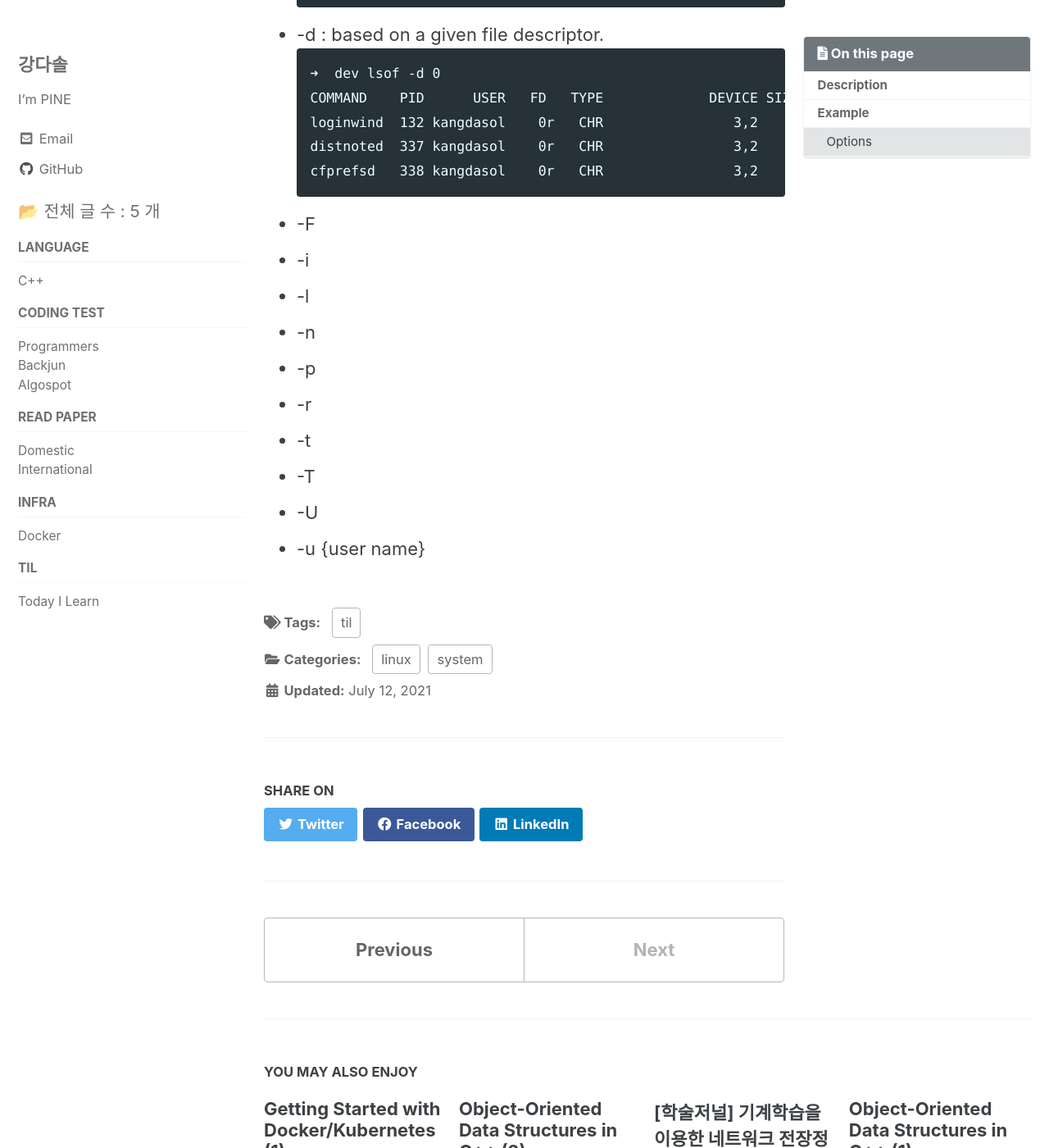
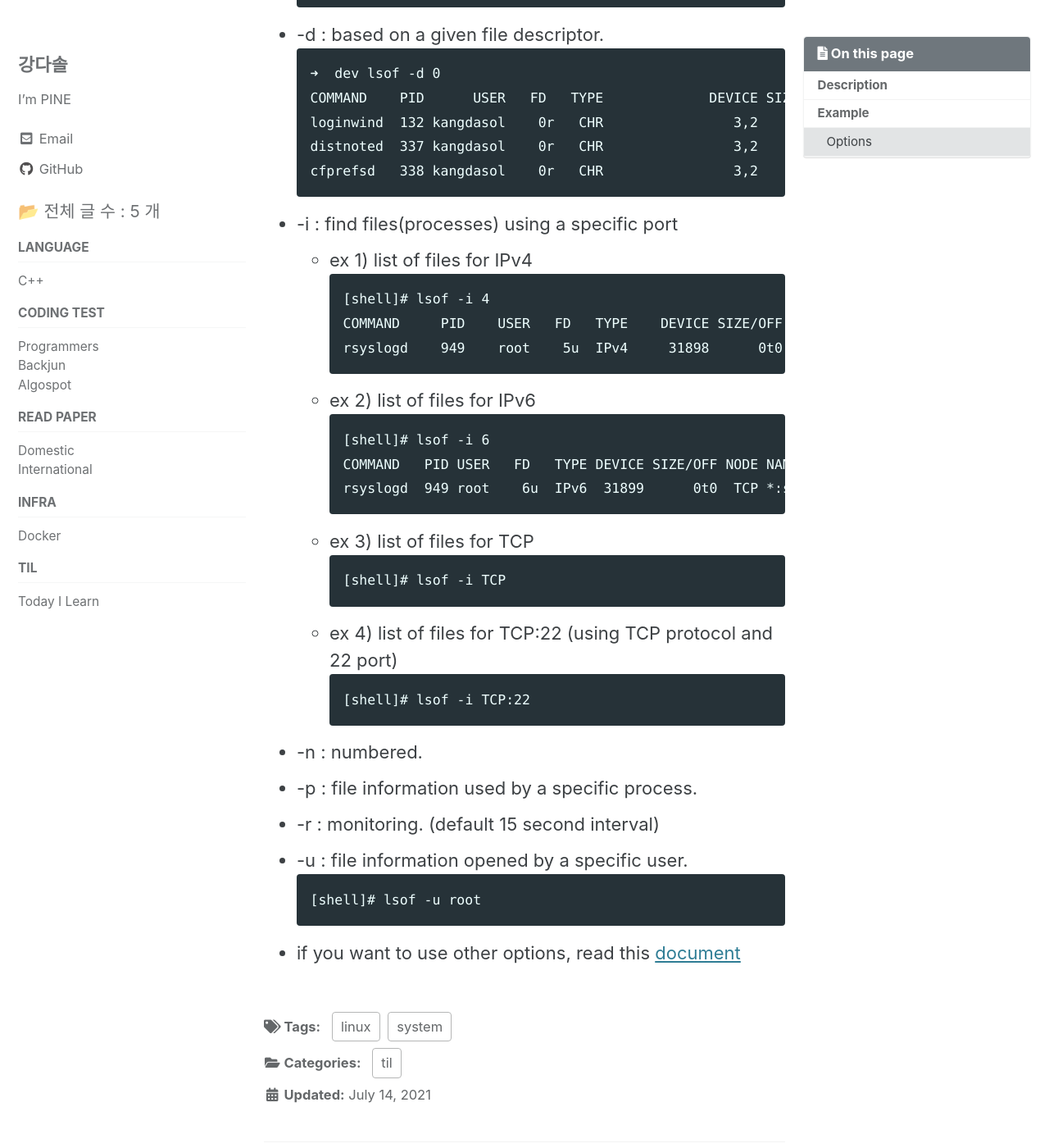
Before and after one commit to pine939/pine939.github.io, a Jekyll site: the page built from _posts/2021-07-12-til_1.md, in a window 1280 px wide and 1400 px high, scrolled down 1459 px. Shown: the whole window at 82% size. Built offline with Jekyll 4.4.1, drawn with Linux system fonts in a browser that asks for light colours; cached includes are drawn as plain includes.

Commit message:
add post about til (lsof)

````diff
--- a/_posts/2021-07-12-til_1.md
+++ b/_posts/2021-07-12-til_1.md
@@ -3,16 +3,17 @@ title: "lsof"
 excerpt: "linux command lsof 명령어 정리"
 
 categories:
+  - 'til'
+tags:
   - 'linux'
   - 'system'
-tags:
-  - til
 
 toc: true
 toc_sticky: true
 sidebar:
   nav: docs
 date: 2021-07-12
+last_modified_at: 2021-07-14
 ---
 
 ## Description
@@ -62,13 +63,32 @@ loginwind  132 kangdasol    0r   CHR                3,2      0t0  317 /dev/null
 distnoted  337 kangdasol    0r   CHR                3,2      0t0  317 /dev/null
 cfprefsd   338 kangdasol    0r   CHR                3,2      0t0  317 /dev/null
 ```
-* -F
-* -i
-* -l
-* -n
-* -p
-* -r
-* -t
-* -T
-* -U
-* -u {user name}
+* -i : find files(processes) using a specific port
+  * ex 1) list of files for IPv4
+  ```
+  [shell]# lsof -i 4
+  COMMAND     PID    USER   FD   TYPE    DEVICE SIZE/OFF NODE NAME
+  rsyslogd    949    root    5u  IPv4     31898      0t0  TCP *:shell (LISTEN)
+  ```
+  * ex 2) list of files for IPv6
+  ```
+  [shell]# lsof -i 6
+  COMMAND   PID USER   FD   TYPE DEVICE SIZE/OFF NODE NAME
+  rsyslogd  949 root    6u  IPv6  31899      0t0  TCP *:shell (LISTEN)
+  ```
+  * ex 3) list of files for TCP
+  ```
+  [shell]# lsof -i TCP
+  ```
+  * ex 4) list of files for TCP:22 (using TCP protocol and 22 port)
+  ```
+  [shell]# lsof -i TCP:22
+  ```
+* -n : numbered.
+* -p : file information used by a specific process.
+* -r : monitoring. (default 15 second interval)
+* -u : file information opened by a specific user.
+```
+[shell]# lsof -u root
+```
+* if you want to use other options, read this [document](https://linux.die.net/man/8/lsof)
````
